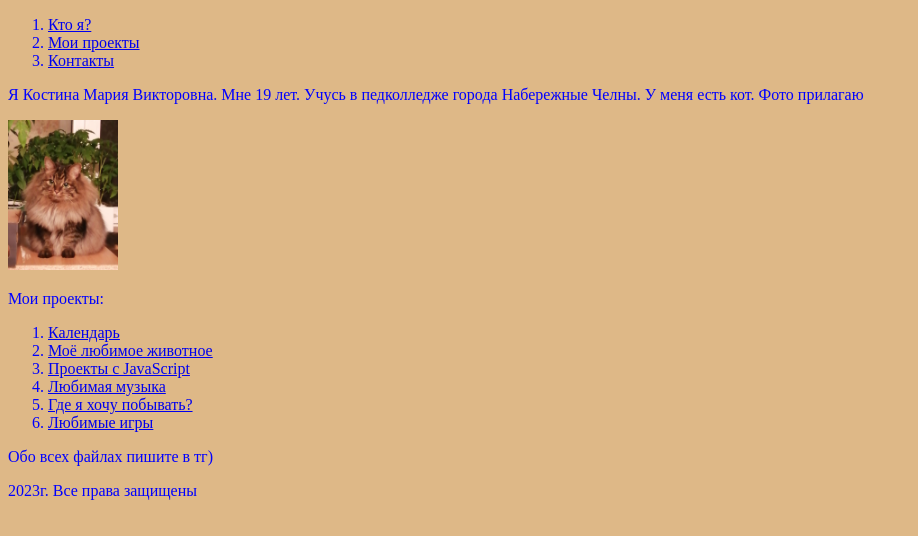
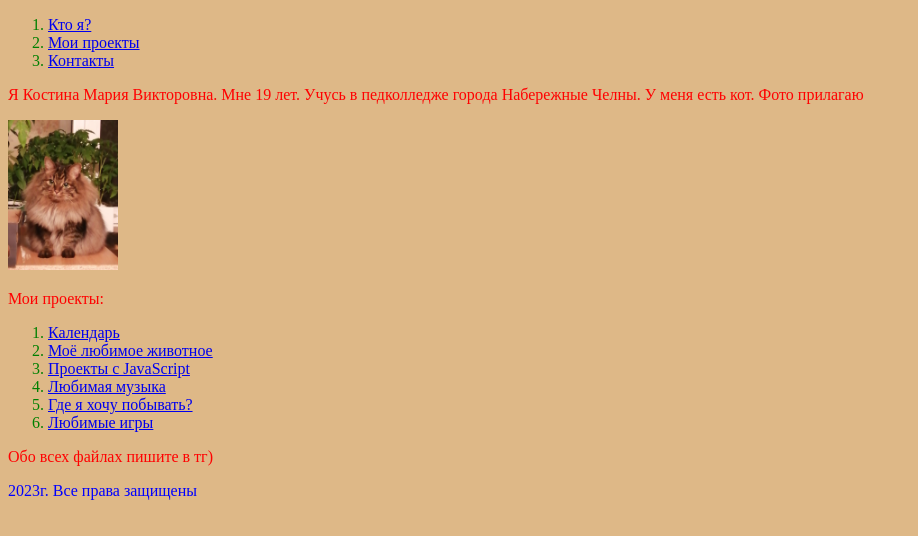
Before and after one commit to MariaKostina8/portfolio, a plain HTML site: page index.html in a window 1280 px wide. Shown: the whole page, without its empty margins (0-918 px from the left). Drawn offline with Linux system fonts and the light colour scheme.

Commit message:
Update index.html

```diff
--- a/index.html
+++ b/index.html
@@ -1,7 +1,7 @@
 <!DOCTYPE html>
 <html>
 <head>
-	<link rel="stylesheet" href="css/stily">
+	<link rel="stylesheet" href="css/stile.css">
 	<title>Обо мне</title>
 </head>
 <body style="background-color: burlywood; color: blue;">
```
